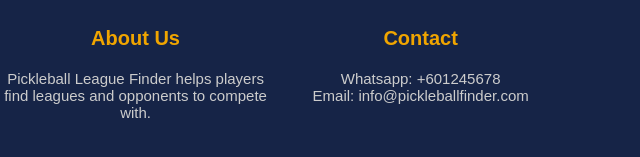
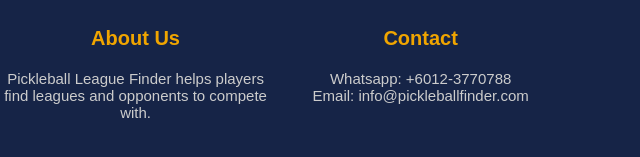
Before and after one commit to KTChai2001/malaysia-pbl, a plain HTML site: page PBL.html in a window 1280 px wide. Shown: the part 1561-1718 px from the top of the page, 57-697 px from the left. Drawn offline with Linux system fonts and the light colour scheme.

Commit message:
Update footer.html

```diff
--- a/footer.html
+++ b/footer.html
@@ -5,7 +5,7 @@
     </div>
     <div class="footer-section">
         <h3>Contact</h3>
-        <p>Whatsapp: +601245678</p>
+        <p>Whatsapp: +6012-3770788</p>
         <p>Email: info@pickleballfinder.com</p>
     </div>
     <div class="footer-section footer-social">
```
